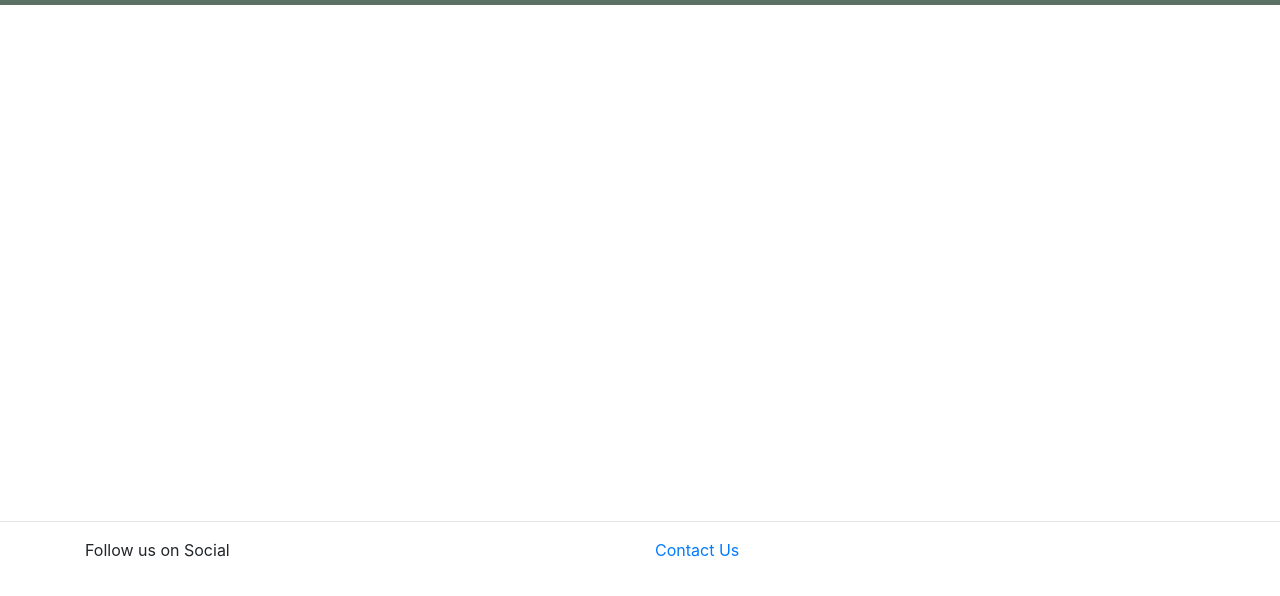
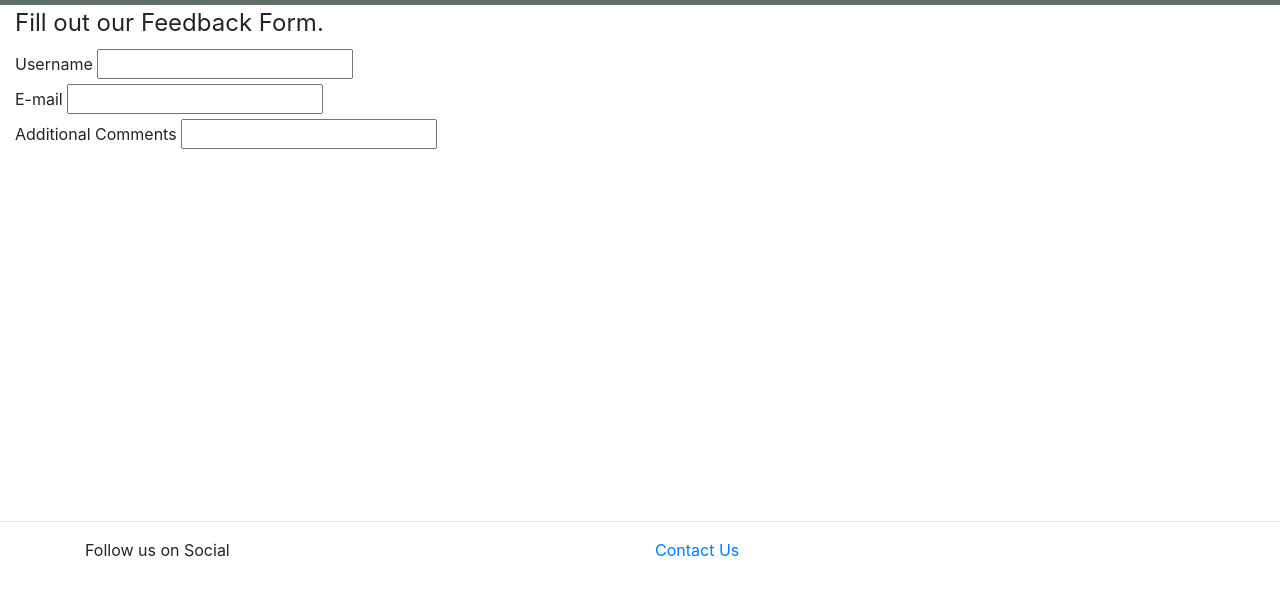
Before and after one commit to ashrai15/webdesign-final, a plain HTML site: page feedback.html in a window 1280 px wide. Shown: the part 174-770 px from the top of the page. Drawn offline with nearby package versions, Linux system fonts and the light colour scheme.

Commit message:
Added the form back to feedback.html

```diff
--- a/feedback.html
+++ b/feedback.html
@@ -1,6 +1,5 @@
 <!DOCTYPE html>
 <html lang="en">
-
 <!--you tried our stuff? how would you rate it? do you like it?-->
 
 <head>
@@ -31,12 +30,14 @@
                     <li><a class="nav-link" href="prodCardStock.html">Cardstock</a></li>
                     <li><a class="nav-link" href="prodPaper.html">Paper</a></li>
                     <li><a class="nav-link" href="pricing.html">Pricing</a></li>
-                    <li class="nav-item active"><a class="nav-link" href="feedback.html">Give us Feedback</a></li>
+                    <li class="nav-item active">
+                        <a class="nav-link" href="feedback.html">Give us Feedback</a>
+                    </li>
                     <li><a class="nav-link" href="contactUs.html">Contact Us</a></li>
                     <li><a class="nav-link" href="login.html">Login</a></li>
                     <li>
                         <a class="nav-link" href="cart.html">
-                            <img src="images/shopping-basket-icon-614x460.png" alt="">
+                            <img src="images/shopping-basket-icon-614x460.png" alt="" />
                         </a>
                     </li>
                 </ul>
@@ -48,7 +49,31 @@
             <div class="col"></div>
         </div>
     </div>
-    <section></section>
+    <section>
+        <div class="col">
+            <form id="feedbackForm" action="https://www.uu.edu/forms/WBFeedbackAction.cfm" method="POST">
+                <legend>Fill out our Feedback Form.</legend>
+
+                <input name="Email" id="hiddenemail" type="hidden" />
+                <input name="Website" id="hiddenwebsite" type="hidden" />
+
+                <div class="formRow">
+                    <label for="username">Username</label>
+                    <input name="UserName" id="username" type="text" />
+                </div>
+
+                <div class="formRow">
+                    <label for="mail">E-mail</label>
+                    <input name="UserEmail" id="mail" type="email" />
+                </div>
+
+                <div class="formRow">
+                    <label for="comments">Additional Comments</label>
+                    <input name="UserComments" id="comments" type="textarea" />
+                </div>
+            </form>
+        </div>
+    </section>
     <footer>
         <hr />
         <div class="container">
```
